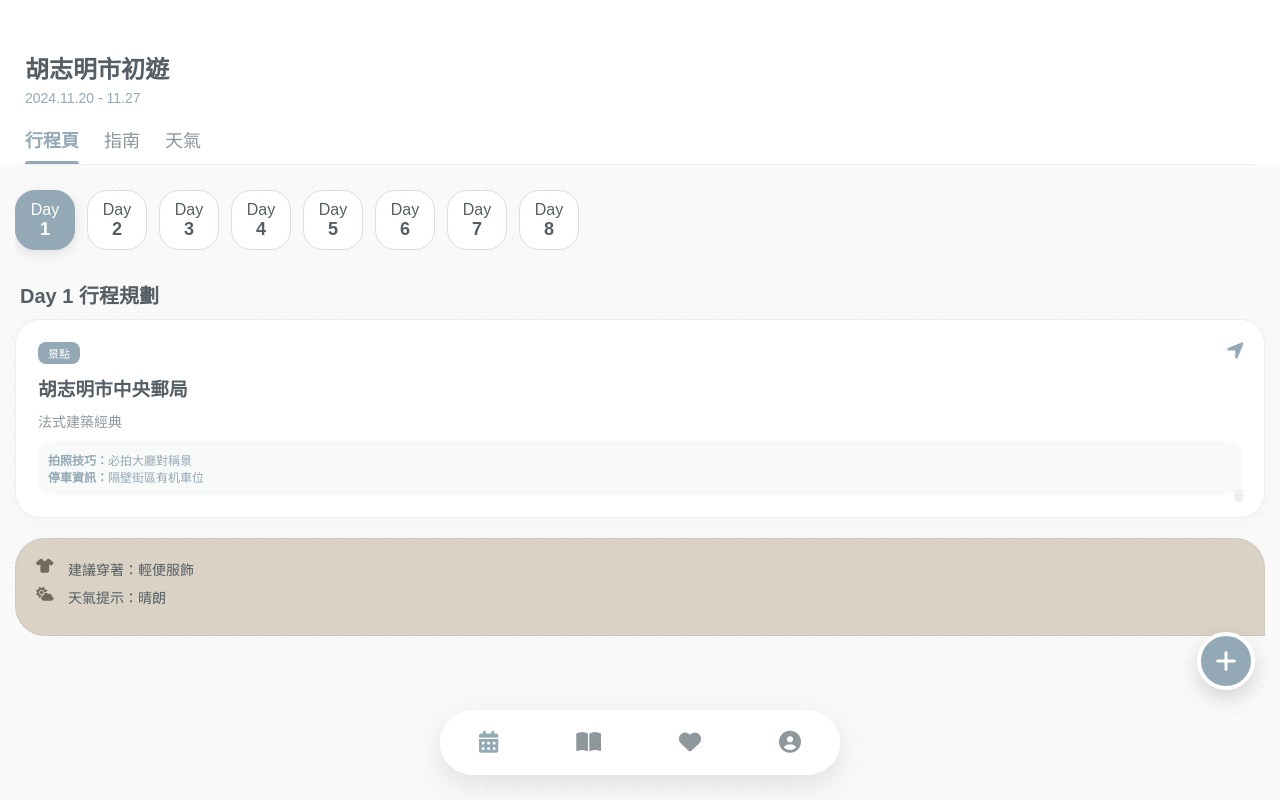
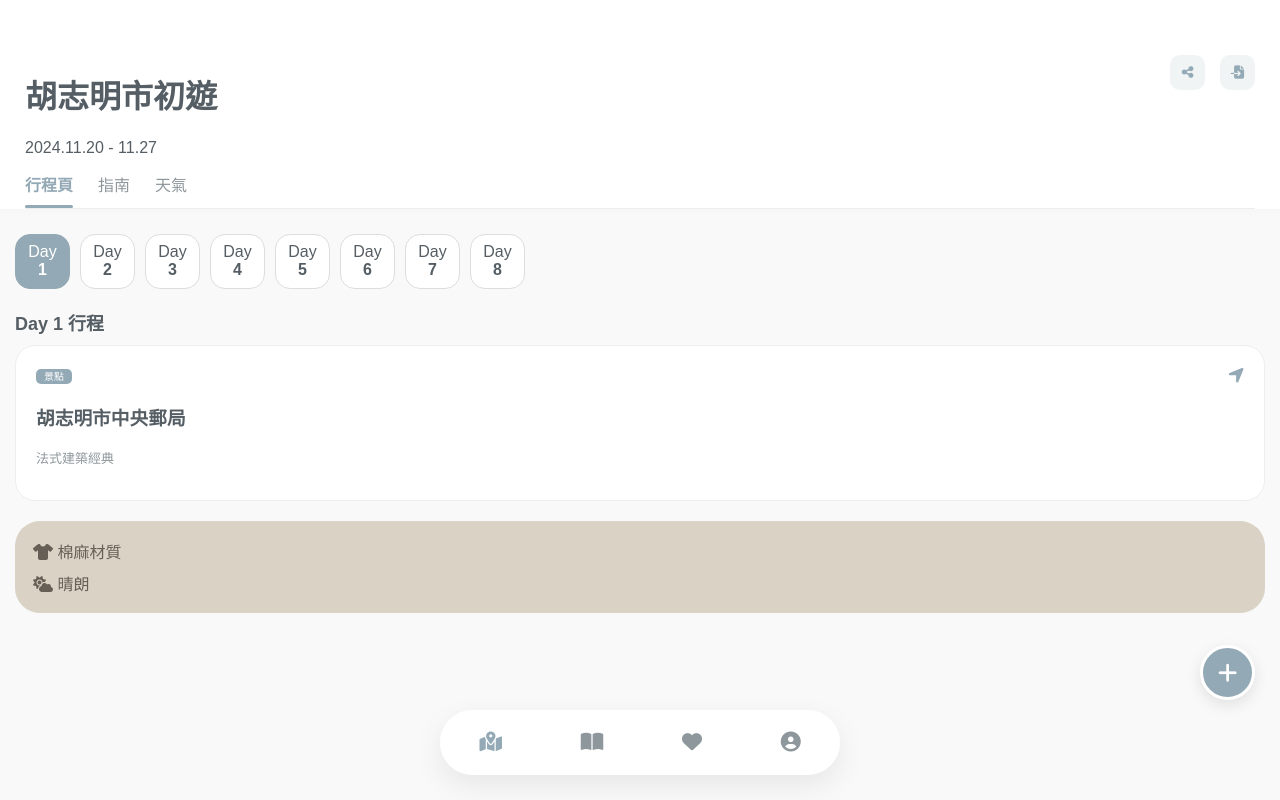
Before and after one commit to christsai812-jpg/yihsuan, a plain HTML site: page index.html in a window 1280 px wide. Drawn offline with Linux system fonts and the light colour scheme; a web font is replaced by a local one.

Commit message:
Update index.html

```diff
--- a/index.html
+++ b/index.html
@@ -3,8 +3,7 @@
 <head>
     <meta charset="UTF-8">
     <meta name="viewport" content="width=device-width, initial-scale=1.0, maximum-scale=1.0, user-scalable=no">
-    <title>胡志明市初遊 - Travel Designer</title>
-    <!-- 引入日式圓體字與圖示 -->
+    <title>胡志明市初遊 - 共享編輯版</title>
     <link href="https://fonts.googleapis.com/css2?family=Zen+Maru+Gothic:wght@400;500;700&display=swap" rel="stylesheet">
     <link rel="stylesheet" href="https://cdnjs.cloudflare.com/ajax/libs/font-awesome/6.4.0/css/all.min.css">
 
@@ -16,112 +15,67 @@
             --text-main: #555E64;
             --text-light: #8E979C;
             --card-bg: #FFFFFF;
-            --accent-beige: #D9D2C5; /* 截圖中的米色背景 */
-            --tag-eat: #E9C6C1;
-            --tag-photo: #F3E2C3;
+            --accent-beige: #D9D2C5;
         }
 
         * { box-sizing: border-box; -webkit-tap-highlight-color: transparent; outline: none; }
+        body { margin: 0; padding: 0; font-family: 'Zen Maru Gothic', sans-serif; background-color: var(--snow-white); color: var(--text-main); }
 
-        body {
-            margin: 0; padding: 0;
-            font-family: 'Zen Maru Gothic', sans-serif;
-            background-color: var(--snow-white);
-            color: var(--text-main);
-            background-image: radial-gradient(var(--warm-gray) 0.5px, transparent 0.5px);
-            background-size: 25px 25px;
+        /* Header 樣式優化，加入共享按鈕 */
+        header {
+            padding: 50px 25px 0; background: #fff; position: sticky; top: 0; z-index: 1000;
+            box-shadow: 0 2px 10px rgba(0,0,0,0.02);
+        }
+        .header-top { display: flex; justify-content: space-between; align-items: flex-start; }
+        .share-btns { display: flex; gap: 15px; margin-top: 5px; }
+        .btn-tool {
+            background: #F0F4F5; border: none; border-radius: 10px; width: 35px; height: 35px;
+            color: var(--morandi-blue); cursor: pointer; display: flex; align-items: center; justify-content: center;
         }
 
-        /* 可編輯文字點擊感 */
-        [contenteditable="true"]:focus { background-color: rgba(147, 169, 181, 0.08); border-radius: 4px; }
+        .main-tabs { display: flex; gap: 25px; margin-top: 15px; border-bottom: 1px solid #eee; }
+        .m-tab { font-size: 16px; color: var(--text-light); cursor: pointer; padding-bottom: 12px; position: relative; }
+        .m-tab.active { color: var(--morandi-blue); font-weight: 700; }
+        .m-tab.active::after { content: ''; position: absolute; bottom: 0; left: 0; width: 100%; height: 3px; background: var(--morandi-blue); border-radius: 10px; }
 
-        /* Header 與分頁 */
-        header {
-            padding: 50px 25px 0;
-            background: rgba(255, 255, 255, 0.95);
-            backdrop-filter: blur(10px);
-            position: sticky; top: 0; z-index: 1000;
-        }
-        .trip-title { font-size: 24px; font-weight: 700; margin: 0; }
-        .trip-date { font-size: 14px; color: var(--morandi-blue); margin-top: 5px; }
-
-        .main-tabs { display: flex; gap: 25px; margin-top: 20px; border-bottom: 1px solid #eee; }
-        .m-tab {
-            font-size: 18px; color: var(--text-light); cursor: pointer;
-            padding-bottom: 12px; position: relative; font-weight: 500;
-        }
-        .m-tab.active { color: var(--morandi-blue); font-weight: 700; }
-        .m-tab.active::after {
-            content: ''; position: absolute; bottom: 0; left: 0; width: 100%; height: 3px;
-            background: var(--morandi-blue); border-radius: 10px 10px 0 0;
-        }
-
-        /* 內容區塊 */
         .content-section { display: none; padding: 15px 15px 150px; }
         .content-section.active { display: block; animation: fadeIn 0.3s ease; }
         @keyframes fadeIn { from { opacity: 0; transform: translateY(10px); } to { opacity: 1; transform: translateY(0); } }
 
         /* 天數切換 */
-        .day-scroller { display: flex; gap: 12px; overflow-x: auto; padding: 10px 0 20px; scrollbar-width: none; }
-        .day-scroller::-webkit-scrollbar { display: none; }
-        .day-btn {
-            min-width: 60px; height: 60px; border-radius: 20px;
-            background: #fff; border: 1px solid var(--warm-gray);
-            display: flex; flex-direction: column; align-items: center; justify-content: center;
-            cursor: pointer; flex-shrink: 0; transition: 0.2s;
-        }
-        .day-btn.active { background: var(--morandi-blue); color: white; border-color: var(--morandi-blue); box-shadow: 0 4px 12px rgba(0,0,0,0.1); }
-        .day-btn b { font-size: 18px; }
+        .day-scroller { display: flex; gap: 10px; overflow-x: auto; padding: 10px 0; scrollbar-width: none; }
+        .day-btn { min-width: 55px; height: 55px; border-radius: 15px; background: #fff; border: 1px solid var(--warm-gray); display: flex; flex-direction: column; align-items: center; justify-content: center; cursor: pointer; flex-shrink: 0; }
+        .day-btn.active { background: var(--morandi-blue); color: white; border-color: var(--morandi-blue); }
 
         /* 景點卡片 */
-        .spot-card {
-            background: var(--card-bg); border-radius: 24px; padding: 22px; margin-bottom: 15px;
-            border: 1px solid rgba(224, 220, 217, 0.5); box-shadow: 0 4px 15px rgba(0,0,0,0.02);
-            position: relative;
-        }
-        .cat-badge { background: var(--morandi-blue); color: white; padding: 3px 10px; border-radius: 8px; font-size: 11px; margin-bottom: 10px; display: inline-block; }
-        .nav-trigger { position: absolute; top: 20px; right: 20px; color: var(--morandi-blue); font-size: 20px; cursor: pointer; }
+        .spot-card { background: #fff; border-radius: 20px; padding: 20px; margin-bottom: 15px; border: 1px solid #eee; position: relative; }
+        .nav-link { position: absolute; top: 20px; right: 20px; color: var(--morandi-blue); font-size: 18px; }
 
-        /* 截圖中的米色建議區 */
-        .daily-advice {
-            background: var(--accent-beige); border-radius: 30px 30px 0 30px;
-            padding: 20px; margin-top: 20px; border: 1px solid rgba(0,0,0,0.05);
-        }
-        .advice-item { display: flex; gap: 12px; margin-bottom: 8px; font-size: 14px; }
-        .advice-item i { width: 20px; color: #726A5E; }
+        /* 底部建議區 */
+        .daily-advice { background: var(--accent-beige); border-radius: 25px; padding: 18px; margin-top: 20px; color: #665F55; }
 
-        /* ＋號按鈕 */
-        .fab {
-            position: fixed; bottom: 110px; right: 25px;
-            width: 58px; height: 58px; background: var(--morandi-blue);
-            color: white; border-radius: 50%; border: 4px solid #fff;
-            display: flex; align-items: center; justify-content: center;
-            font-size: 24px; box-shadow: 0 8px 20px rgba(0,0,0,0.15);
-            z-index: 2000; cursor: pointer; transition: 0.2s;
-        }
-        .fab:active { transform: scale(0.9); background: #7A96A6; }
+        /* 右下角新增按鈕 */
+        .fab { position: fixed; bottom: 100px; right: 25px; width: 55px; height: 55px; background: var(--morandi-blue); color: white; border-radius: 50%; border: 3px solid #fff; display: flex; align-items: center; justify-content: center; font-size: 22px; box-shadow: 0 5px 15px rgba(0,0,0,0.1); z-index: 1500; cursor: pointer; }
 
         /* 底部導覽 */
-        .bottom-nav {
-            position: fixed; bottom: 25px; left: 50%; transform: translateX(-50%);
-            width: 90%; max-width: 400px; height: 65px;
-            background: rgba(255, 255, 255, 0.9); backdrop-filter: blur(10px);
-            border-radius: 35px; display: flex; justify-content: space-around; align-items: center;
-            box-shadow: 0 10px 30px rgba(0,0,0,0.1); z-index: 1000;
-        }
-        .nav-item { color: var(--text-light); font-size: 22px; cursor: pointer; }
+        .bottom-nav { position: fixed; bottom: 25px; left: 50%; transform: translateX(-50%); width: 90%; max-width: 400px; height: 65px; background: rgba(255,255,255,0.95); backdrop-filter: blur(10px); border-radius: 35px; display: flex; justify-content: space-around; align-items: center; box-shadow: 0 10px 30px rgba(0,0,0,0.08); z-index: 1000; }
+        .nav-item { color: var(--text-light); font-size: 20px; }
         .nav-item.active { color: var(--morandi-blue); }
-
-        /* 指南與天氣樣式 */
-        .guide-card { background: #fff; border-radius: 24px; padding: 25px; line-height: 1.8; }
-        .weather-card { text-align: center; padding: 40px 0; background: #fff; border-radius: 24px; }
     </style>
 </head>
 <body>
 
     <header>
-        <h1 class="trip-title" contenteditable="true" id="app-title">胡志明市初遊</h1>
-        <div class="trip-date" contenteditable="true" id="app-date">2024.11.20 - 11.27</div>
+        <div class="header-top">
+            <div>
+                <h1 class="trip-title" contenteditable="true" id="app-title">胡志明市初遊</h1>
+                <div class="trip-date" contenteditable="true" id="app-date">2024.11.20 - 11.27</div>
+            </div>
+            <div class="share-btns">
+                <button class="btn-tool" onclick="exportTrip()" title="分享行程給朋友"><i class="fas fa-share-alt"></i></button>
+                <button class="btn-tool" onclick="importTrip()" title="匯入朋友的行程"><i class="fas fa-file-import"></i></button>
+            </div>
+        </div>
 
         <div class="main-tabs">
             <div class="m-tab active" id="tab-itinerary" onclick="switchTab('itinerary')">行程頁</div>
@@ -130,176 +84,141 @@
         </div>
     </header>
 
-    <!-- 行程頁面 -->
     <div id="itinerary-sec" class="content-section active">
         <div class="day-scroller" id="day-scroller"></div>
-
-        <div id="day-content">
-            <div style="padding: 10px 5px;">
-                <h2 id="day-label" contenteditable="true" style="margin:0; font-size: 20px;">Day 1 西貢經典巡禮</h2>
-            </div>
-
-            <div id="spot-list">
-                <!-- 景點卡片載入 -->
-            </div>
-
-            <!-- 底部建議區 (米色) -->
-            <div class="daily-advice">
-                <div class="advice-item">
-                    <i class="fas fa-tshirt"></i>
-                    <span contenteditable="true" id="advice-outfit">建議穿著：棉麻材質、好走球鞋</span>
-                </div>
-                <div class="advice-item">
-                    <i class="fas fa-cloud-sun"></i>
-                    <span contenteditable="true" id="advice-weather">天氣提示：午後可能有短暫雷雨</span>
-                </div>
-            </div>
+        <div id="spot-list"></div>
+        <div class="daily-advice">
+            <div style="margin-bottom: 8px;"><i class="fas fa-tshirt"></i> <span contenteditable="true" id="sum-outfit">建議穿著</span></div>
+            <div><i class="fas fa-cloud-sun"></i> <span contenteditable="true" id="sum-weather">天氣提示</span></div>
         </div>
     </div>
 
-    <!-- 指南頁面 -->
     <div id="guide-sec" class="content-section">
-        <div class="guide-card">
-            <h3 contenteditable="true">📌 行前筆記</h3>
-            <p contenteditable="true">
-                1. 越南 E-visa 務必印出紙本。<br>
-                2. 下載 Grab 並綁好信用卡。<br>
-                3. 準備好腸胃藥與防蚊液。<br>
-                4. 推薦換匯：濱城市場周邊。
-            </p>
+        <div class="spot-card">
+            <h3 contenteditable="true">📌 旅行指南</h3>
+            <p contenteditable="true">這裡可以放共同編輯的注意事項...</p>
         </div>
     </div>
 
-    <!-- 天氣頁面 -->
     <div id="weather-sec" class="content-section">
-        <div class="weather-card">
-            <i class="fas fa-sun" style="font-size: 48px; color: #FFD27D;"></i>
-            <h2 style="font-size: 32px; margin: 15px 0;">32°C</h2>
+        <div class="spot-card" style="text-align:center;">
+            <i class="fas fa-sun" style="font-size:40px; color:#FFD27D;"></i>
+            <h2>32°C</h2>
             <p>胡志明市 · 今日晴朗</p>
-            <p style="font-size: 13px; color: var(--text-light);">降雨機率 10% | 濕度 70%</p>
         </div>
     </div>
 
-    <!-- ＋號按鈕 (增加行程) -->
-    <div class="fab" onclick="addNewSpot()">
-        <i class="fas fa-plus"></i>
-    </div>
+    <div class="fab" onclick="addNewSpot()"><i class="fas fa-plus"></i></div>
 
     <nav class="bottom-nav">
-        <div class="nav-item active" onclick="switchTab('itinerary')"><i class="fas fa-calendar-alt"></i></div>
-        <div class="nav-item" onclick="switchTab('guide')"><i class="fas fa-book-open"></i></div>
-        <div class="nav-item" onclick="alert('收藏夾')"><i class="fas fa-heart"></i></div>
-        <div class="nav-item" onclick="alert('個人設定')"><i class="fas fa-user-circle"></i></div>
+        <div class="nav-item active"><i class="fas fa-map-marked-alt"></i></div>
+        <div class="nav-item"><i class="fas fa-book-open"></i></div>
+        <div class="nav-item"><i class="fas fa-heart"></i></div>
+        <div class="nav-item"><i class="fas fa-user-circle"></i></div>
     </nav>
 
     <script>
-        // 資料初始化 (Day 1 - Day 8)
-        let travelData = JSON.parse(localStorage.getItem('hcm_final_data')) || {
+        // 資料結構
+        let travelData = JSON.parse(localStorage.getItem('hcm_sync_data')) || {
             currentDay: 0,
             days: Array.from({length: 8}, (_, i) => ({
-                label: `Day ${i+1} 行程規劃`,
-                outfit: "建議穿著：輕便服飾",
-                weather: "天氣提示：晴朗",
-                spots: [
-                    { cat: "景點", name: "胡志明市中央郵局", desc: "法式建築經典", tips: "必拍大廳對稱景", parking: "隔壁街區有机車位" }
-                ]
+                label: `Day ${i+1} 行程`,
+                outfit: "棉麻材質",
+                weather: "晴朗",
+                spots: [{ name: "胡志明市中央郵局", cat: "景點", desc: "法式建築經典" }]
             }))
         };
+
+        // 【共享功能：匯出】
+        function exportTrip() {
+            save(); // 先儲存目前的編輯
+            const dataStr = JSON.stringify({
+                title: document.getElementById('app-title').innerText,
+                date: document.getElementById('app-date').innerText,
+                data: travelData
+            });
+            // 轉化為 Base64 代碼，方便傳輸
+            const code = btoa(unescape(encodeURIComponent(dataStr)));
+
+            // 複製到剪貼簿
+            const dummy = document.createElement("textarea");
+            document.body.appendChild(dummy);
+            dummy.value = code;
+            dummy.select();
+            document.execCommand("copy");
+            document.body.removeChild(dummy);
+
+            alert("✅ 行程代碼已複製！\n請直接傳給 Line 好友，請他在 App 點擊匯入。");
+        }
+
+        // 【共享功能：匯入】
+        function importTrip() {
+            const code = prompt("請貼上朋友傳給你的行程代碼：");
+            if (!code) return;
+            try {
+                const decoded = JSON.parse(decodeURIComponent(escape(atob(code))));
+                if (confirm(`確定要匯入「${decoded.title}」嗎？這會覆蓋你目前的行程。`)) {
+                    document.getElementById('app-title').innerText = decoded.title;
+                    document.getElementById('app-date').innerText = decoded.date;
+                    travelData = decoded.data;
+                    save();
+                    location.reload(); // 重新整理頁面顯示新資料
+                }
+            } catch (e) {
+                alert("❌ 代碼錯誤，請確保代碼完整。");
+            }
+        }
 
         function init() {
             renderDayScroller();
             renderContent();
+            document.getElementById('app-title').innerText = localStorage.getItem('appTitle') || "胡志明市初遊";
+            document.getElementById('app-date').innerText = localStorage.getItem('appDate') || "2024.11.20 - 11.27";
         }
 
-        // 分頁切換功能 (解決點擊問題)
-        function switchTab(tabName) {
-            // 隱藏所有區塊
-            document.querySelectorAll('.content-section').forEach(s => s.classList.remove('active'));
-            document.querySelectorAll('.m-tab').forEach(t => t.classList.remove('active'));
-            document.querySelectorAll('.nav-item').forEach(n => n.classList.remove('active'));
-
-            // 顯示目標區塊
-            document.getElementById(`${tabName}-sec`).classList.add('active');
-            document.getElementById(`tab-${tabName}`).classList.add('active');
-
-            // 底部導覽同步
-            if(tabName === 'itinerary') document.querySelector('.nav-item:nth-child(1)').classList.add('active');
-            if(tabName === 'guide') document.querySelector('.nav-item:nth-child(2)').classList.add('active');
-
-            window.scrollTo(0,0);
-        }
-
-        // 渲染天數切換
         function renderDayScroller() {
-            const scroller = document.getElementById('day-scroller');
-            scroller.innerHTML = '';
+            const container = document.getElementById('day-scroller');
+            container.innerHTML = '';
             travelData.days.forEach((day, idx) => {
                 const btn = document.createElement('div');
                 btn.className = `day-btn ${travelData.currentDay === idx ? 'active' : ''}`;
                 btn.innerHTML = `<span>Day</span><b>${idx + 1}</b>`;
-                btn.onclick = () => {
-                    travelData.currentDay = idx;
-                    renderDayScroller();
-                    renderContent();
-                };
-                scroller.appendChild(btn);
+                btn.onclick = () => { travelData.currentDay = idx; renderDayScroller(); renderContent(); };
+                container.appendChild(btn);
             });
         }
 
-        // 渲染內容
         function renderContent() {
             const day = travelData.days[travelData.currentDay];
-            document.getElementById('day-label').innerText = day.label;
-            document.getElementById('advice-outfit').innerText = day.outfit;
-            document.getElementById('advice-weather').innerText = day.weather;
+            document.getElementById('sum-outfit').innerText = day.outfit;
+            document.getElementById('sum-weather').innerText = day.weather;
 
             const list = document.getElementById('spot-list');
-            list.innerHTML = '';
+            list.innerHTML = `<h2 style="font-size:18px; margin:10px 0;">${day.label}</h2>`;
             day.spots.forEach((spot, sIdx) => {
                 const card = document.createElement('div');
                 card.className = 'spot-card';
                 card.innerHTML = `
-                    <div class="nav-trigger" onclick="window.open('https://www.google.com/maps/search/?api=1&query=${encodeURIComponent(spot.name)}')">
-                        <i class="fas fa-location-arrow"></i>
-                    </div>
-                    <span class="cat-badge" contenteditable="true" onblur="updateSpot(${sIdx}, 'cat', this.innerText)">${spot.cat}</span>
-                    <h3 contenteditable="true" onblur="updateSpot(${sIdx}, 'name', this.innerText)" style="margin:0;">${spot.name}</h3>
-                    <p contenteditable="true" onblur="updateSpot(${sIdx}, 'desc', this.innerText)" style="font-size:14px; color:var(--text-light); margin:10px 0;">${spot.desc}</p>
-                    <div style="font-size:12px; color:var(--morandi-blue); background:#F8F9F9; padding:10px; border-radius:12px;">
-                        <b>拍照技巧：</b><span contenteditable="true" onblur="updateSpot(${sIdx}, 'tips', this.innerText)">${spot.tips}</span><br>
-                        <b>停車資訊：</b><span contenteditable="true" onblur="updateSpot(${sIdx}, 'parking', this.innerText)">${spot.parking}</span>
-                    </div>
-                    <i class="fas fa-trash" style="position:absolute; bottom:15px; right:20px; color:#eee; font-size:12px;" onclick="deleteSpot(${sIdx})"></i>
+                    <div class="nav-link" onclick="window.open('https://www.google.com/maps/search/?api=1&query=${spot.name}')"><i class="fas fa-location-arrow"></i></div>
+                    <span style="background:var(--morandi-blue); color:#fff; font-size:10px; padding:2px 8px; border-radius:5px;">${spot.cat}</span>
+                    <h3 contenteditable="true" onblur="updateSpot(${sIdx}, 'name', this.innerText)">${spot.name}</h3>
+                    <p contenteditable="true" onblur="updateSpot(${sIdx}, 'desc', this.innerText)" style="font-size:13px; color:var(--text-light);">${spot.desc}</p>
                 `;
                 list.appendChild(card);
             });
-            save();
         }
 
-        // ＋號增加行程功能
-        function addNewSpot() {
-            // 確保回到行程分頁
-            switchTab('itinerary');
-
-            const newSpot = {
-                cat: "新分類",
-                name: "新景點名稱",
-                desc: "點擊編輯景點描述...",
-                tips: "輸入拍照撇步",
-                parking: "輸入交通建議"
-            };
-            travelData.days[travelData.currentDay].spots.push(newSpot);
-            renderContent();
-
-            // 自動滾動到最下方
-            window.scrollTo({ top: document.body.scrollHeight, behavior: 'smooth' });
+        function switchTab(tab) {
+            document.querySelectorAll('.content-section').forEach(s => s.classList.remove('active'));
+            document.querySelectorAll('.m-tab').forEach(t => t.classList.remove('active'));
+            document.getElementById(`${tab}-sec`).classList.add('active');
+            document.getElementById(`tab-${tab}`).classList.add('active');
         }
 
-        function deleteSpot(idx) {
-            if(confirm('確定刪除此項目？')) {
-                travelData.days[travelData.currentDay].spots.splice(idx, 1);
-                renderContent();
-            }
+        function addNewSpot() {
+            travelData.days[travelData.currentDay].spots.push({ name: "新景點", cat: "分類", desc: "編輯描述" });
+            renderContent();
+            save();
         }
 
         function updateSpot(idx, key, val) {
@@ -308,13 +227,16 @@
         }
 
         function save() {
-            localStorage.setItem('hcm_final_data', JSON.stringify(travelData));
+            localStorage.setItem('hcm_sync_data', JSON.stringify(travelData));
+            localStorage.setItem('appTitle', document.getElementById('app-title').innerText);
+            localStorage.setItem('appDate', document.getElementById('app-date').innerText);
         }
 
-        // 監聽基本欄位
-        document.getElementById('day-label').onblur = function() { travelData.days[travelData.currentDay].label = this.innerText; save(); renderDayScroller(); };
-        document.getElementById('advice-outfit').onblur = function() { travelData.days[travelData.currentDay].outfit = this.innerText; save(); };
-        document.getElementById('advice-weather').onblur = function() { travelData.days[travelData.currentDay].weather = this.innerText; save(); };
+        // 監聽基本資訊變動
+        document.getElementById('app-title').onblur = save;
+        document.getElementById('app-date').onblur = save;
+        document.getElementById('sum-outfit').onblur = function() { travelData.days[travelData.currentDay].outfit = this.innerText; save(); };
+        document.getElementById('sum-weather').onblur = function() { travelData.days[travelData.currentDay].weather = this.innerText; save(); };
 
         init();
     </script>
```
